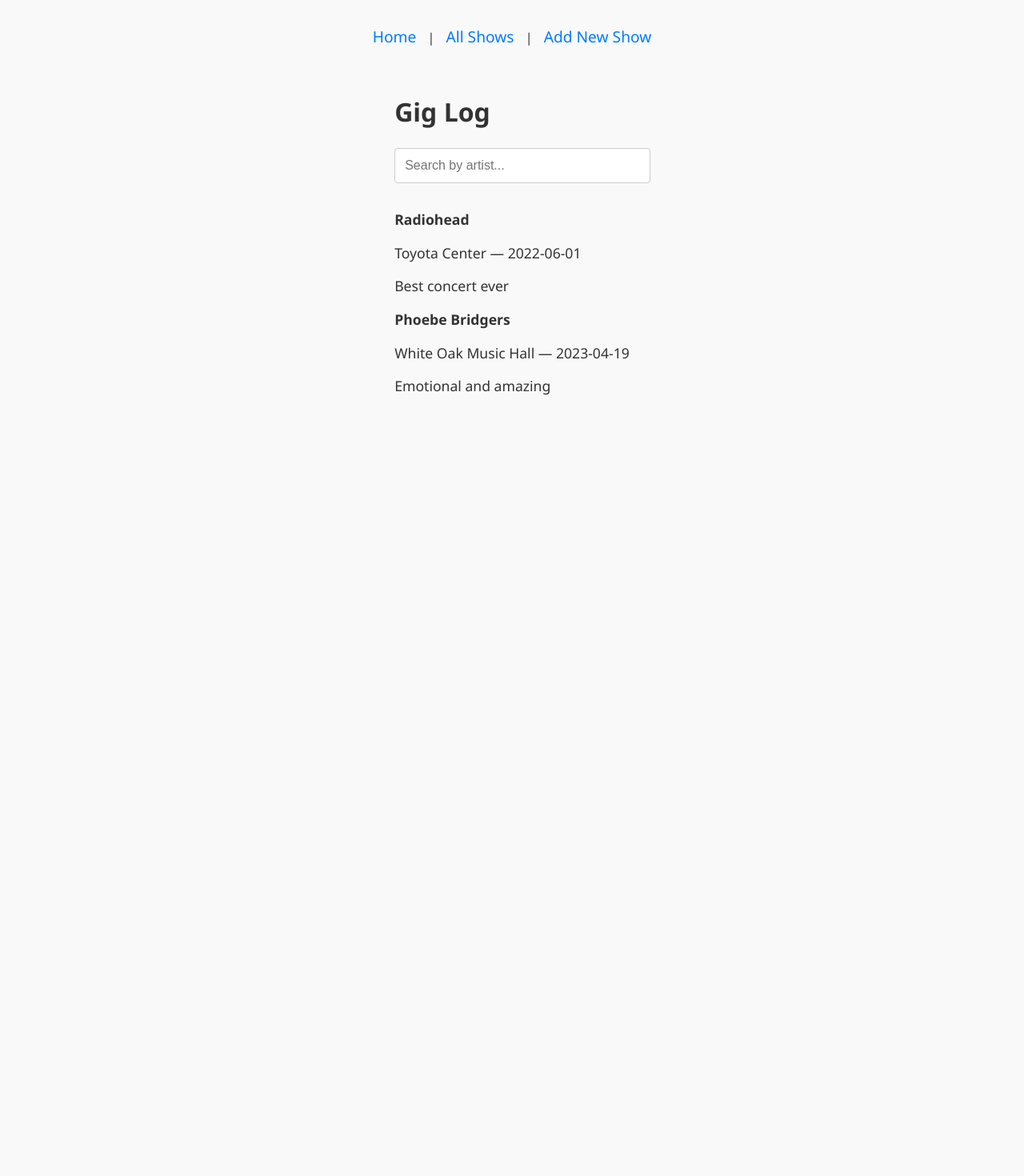
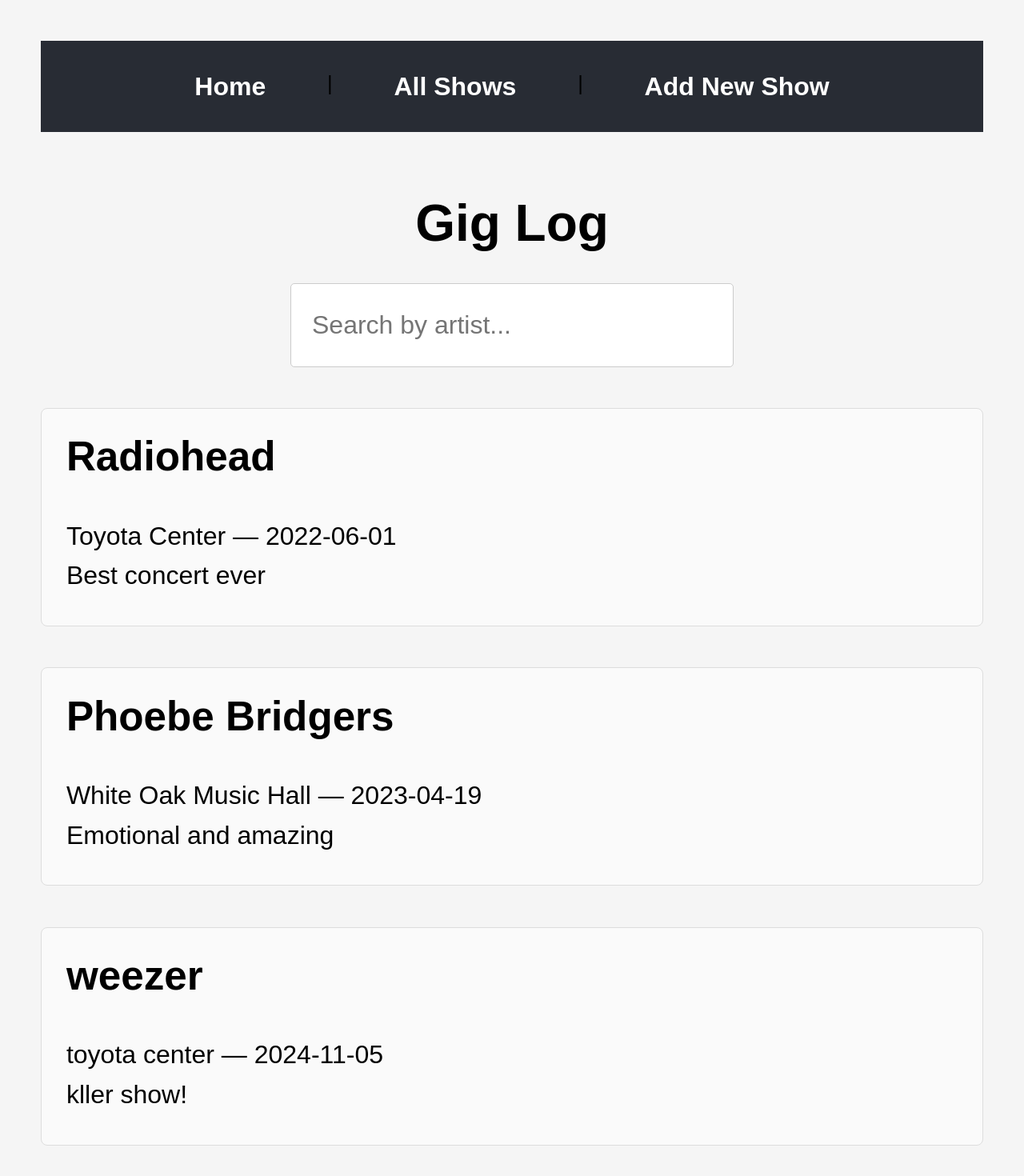
Before and after one commit to JoeCrump79/gig-log, a React (Create React App) app: page / in a window 1280 px wide. Shown: the top 1470 px of the page at 80% size. Before the commit the page ends 800 px from the top, so only its background shows below. Built offline with nearby package versions, Linux system fonts and the light colour scheme; data requests are answered from the project's data file.

Commit message:
Final Phase Two Project

```diff
--- a/db.json
+++ b/db.json
@@ -1,18 +1,67 @@
 {
   "shows": [
     {
-      "id": 1,
+      "id": "1",
       "artist": "Radiohead",
       "venue": "Toyota Center",
       "date": "2022-06-01",
       "description": "Best concert ever"
     },
     {
-      "id": 2,
+      "id": "2",
       "artist": "Phoebe Bridgers",
       "venue": "White Oak Music Hall",
       "date": "2023-04-19",
       "description": "Emotional and amazing"
+    },
+    {
+      "id": "0ac13703-6bbd-4c24-ae1a-3a2589db8fbd",
+      "artist": "weezer",
+      "venue": "toyota center",
+      "date": "2024-11-05",
+      "description": "kller show!\n"
+    },
+    {
+      "id": "7974",
+      "artist": "phish",
+      "venue": "red rocks",
+      "date": "2025-04-09",
+      "description": "killer show"
+    },
+    {
+      "id": "2d7b",
+      "artist": "NIN",
+      "venue": "red rocks",
+      "date": "2025-01-10",
+      "description": "nice"
+    },
+    {
+      "id": "9814",
+      "artist": "phish",
+      "venue": "toyota center",
+      "date": "2025-03-19",
+      "description": "cool"
+    },
+    {
+      "id": "c142",
+      "artist": "NIN",
+      "venue": "toyota center",
+      "date": "2025-06-20",
+      "description": "frfr"
+    },
+    {
+      "id": "7b83",
+      "artist": "stroke 9",
+      "venue": "red rockds ",
+      "date": "2025-02-05",
+      "description": "boring show"
+    },
+    {
+      "id": "6a89",
+      "artist": "weezer",
+      "venue": "toyota center",
+      "date": "2025-06-19",
+      "description": "erdf"
     }
   ]
 }
--- a/package.json
+++ b/package.json
@@ -8,7 +8,7 @@
     "@testing-library/user-event": "^13.5.0",
     "react": "^18.2.0",
     "react-dom": "^18.2.0",
-    "react-router-dom": "^6.23.0",
+    "react-router-dom": "^6.30.1",
     "react-scripts": "5.0.1",
     "web-vitals": "^2.1.4"
   },
--- a/src/App.css
+++ b/src/App.css
@@ -1,26 +1,33 @@
+:root {
+  font-size: 1.6rem; /* 60% larger than default */
+}
+
 body {
   margin: 0;
-  font-family: 'Segoe UI', Tahoma, Geneva, Verdana, sans-serif;
-  background-color: #f9f9f9;
-  color: #333;
+  padding: 0;
+  font-family: Arial, sans-serif;
+  background-color: #f5f5f5;
 }
 
 .App {
-  display: flex;
-  flex-direction: column;
-  align-items: center;
+  text-align: center;
   padding: 2rem;
 }
 
 nav {
-  margin-bottom: 2rem;
+  display: flex;
+  justify-content: center;
+  gap: 3rem;
+  background-color: #282c34;
+  padding: 1.5rem 0;
+  margin-bottom: 3rem;
 }
 
 nav a {
-  margin: 0 10px;
-  font-size: 1.2rem;
+  color: white;
   text-decoration: none;
-  color: #007bff;
+  font-weight: bold;
+  font-size: 1.25rem;
 }
 
 nav a:hover {
@@ -28,49 +35,82 @@
 }
 
 h2 {
-  font-size: 2rem;
-  margin-bottom: 1rem;
+  font-size: 2.5rem;
+  margin-bottom: 1.5rem;
 }
 
-form,
-.show-list {
+form.show-form {
+  display: flex;
+  flex-direction: column;
+  align-items: center;
+  gap: 1.2rem;
+  margin-top: 2rem;
   width: 100%;
   max-width: 600px;
-  margin: 1rem auto;
-  background: #fff;
-  padding: 2rem;
-  box-shadow: 0 2px 8px rgba(0, 0, 0, 0.1);
-  border-radius: 8px;
+  margin-left: auto;
+  margin-right: auto;
 }
 
-input,
-textarea {
+.show-form input,
+.show-form textarea,
+.show-form button {
   width: 100%;
-  padding: 0.75rem;
-  margin-top: 0.5rem;
-  margin-bottom: 1rem;
-  font-size: 1rem;
+  max-width: 500px;
+  padding: 1rem;
+  font-size: 1.25rem;
+  border-radius: 5px;
   border: 1px solid #ccc;
-  border-radius: 4px;
 }
 
-button {
-  padding: 0.75rem 1.5rem;
-  font-size: 1rem;
+.show-form button {
   background-color: #007bff;
   color: white;
-  border: none;
-  border-radius: 4px;
   cursor: pointer;
+  font-weight: bold;
+  transition: background-color 0.3s ease;
 }
 
-button:hover {
+.show-form button:hover {
   background-color: #0056b3;
 }
 
-#artist,
-#venue,
-#description {
-  font-size: 1.1rem;
-  margin-bottom: 0.25rem;
+.show-list-container {
+  max-width: 900px;
+  margin: 0 auto;
+  padding: 1.5rem;
+  background-color: white;
+  border-radius: 10px;
+  box-shadow: 0 0 10px rgba(0,0,0,0.1);
 }
+
+.show-card {
+  text-align: left;
+  margin-bottom: 2rem;
+  padding: 1.2rem;
+  border: 1px solid #ddd;
+  border-radius: 8px;
+  background-color: #fafafa;
+}
+
+.show-card h3 {
+  margin-top: 0;
+  font-size: 2rem;
+}
+
+.show-card p {
+  margin: 0.5rem 0;
+  font-size: 1.25rem;
+}
+
+/* ✅ Search Bar */
+.search-bar {
+  height: 2.8rem;
+  padding: 0.6rem 1rem;
+  font-size: 1.25rem;
+  width: 100%;
+  max-width: 500px;
+  margin: 1rem auto 2rem;
+  display: block;
+  border-radius: 5px;
+  border: 1px solid #ccc;
+}
```
Also changed, not shown: 1 other file (tests, documents, lock files or other folders).
